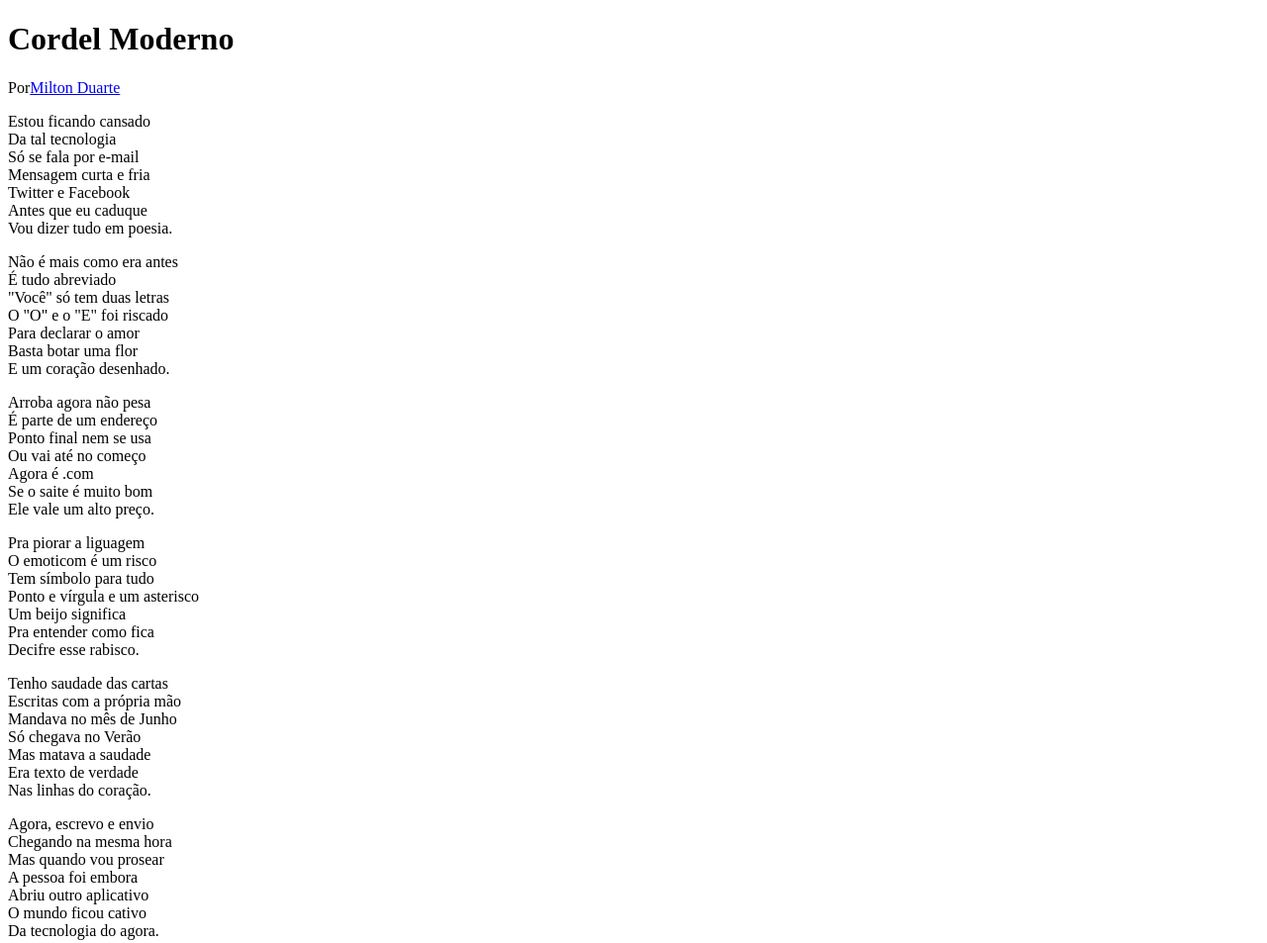
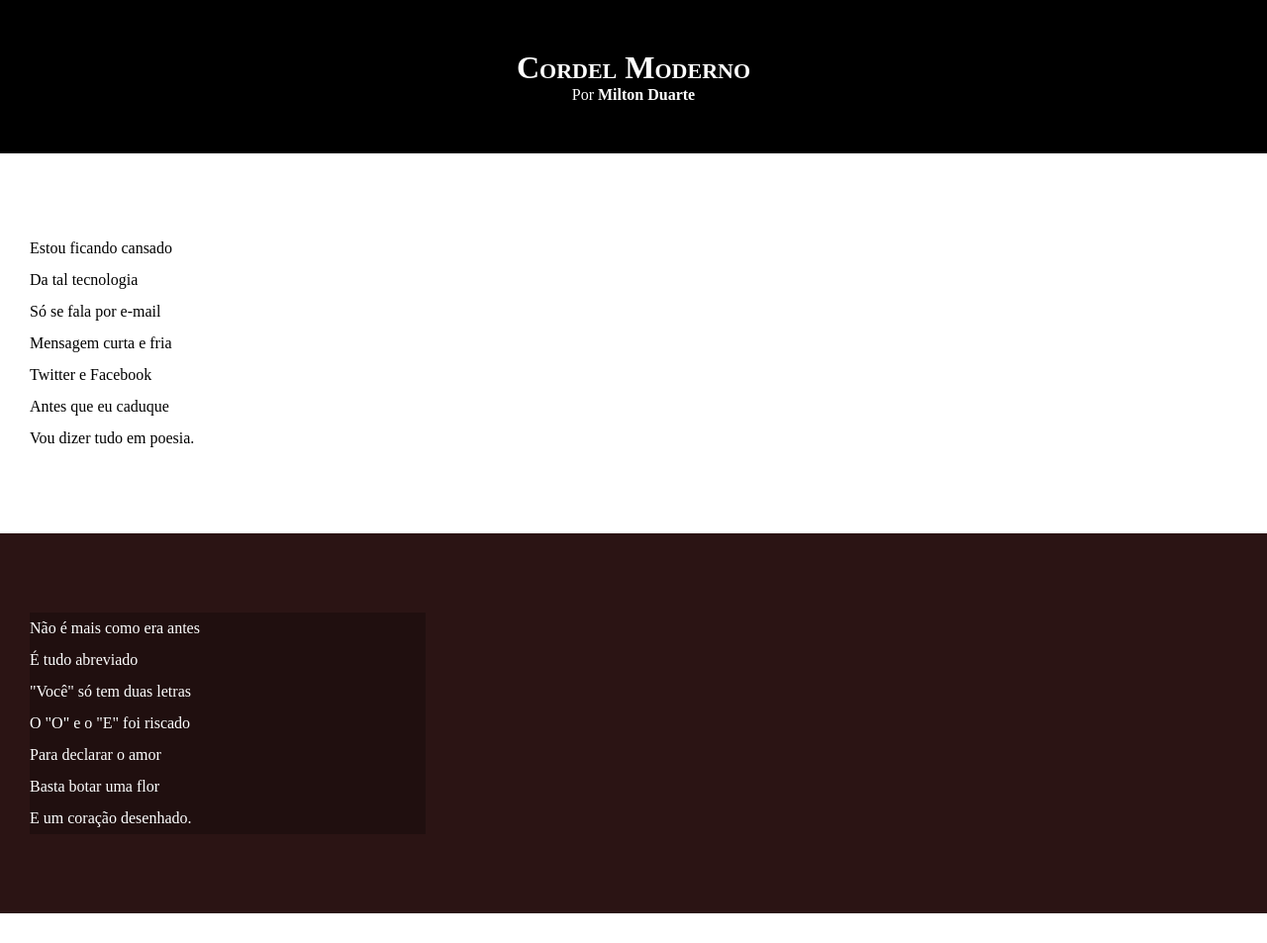
Before and after one commit to VictorPortela01/html-css, a plain HTML site: page desafios/d012/projeto-cartel/index.html in a window 1280 px wide. Shown: the top 953 px of the page at 99% size. Drawn offline with Linux system fonts and the light colour scheme.

Commit message:
atualizei estilos dos textos e blocos

```diff
--- a/desafios/d012/projeto-cartel/estilo/style.css
+++ b/desafios/d012/projeto-cartel/estilo/style.css
@@ -1 +1,71 @@
 @charset "UTF-8";
+
+* {
+    margin: 0px;
+    padding: 0px;
+}
+
+html, body {
+    min-height: 100%;
+    background-color: darkgray;
+
+}
+
+header {
+    background-color: black;
+    color: white;
+    text-align: center;
+
+}
+
+header > h1 {
+    padding-top: 50px;
+    font-variant: small-caps;
+ /*text-transform: uppercase;
+  PARA DEIXAR AS LETRAS MAIÚSCULAS*/
+}
+
+header > p {
+    padding-bottom: 50px;
+}
+
+a {
+    color: white;
+    text-decoration: none;
+    font-weight: bolder;
+}
+
+header a:hover , footer a:hover {
+    text-decoration: underline;
+}
+section{
+    padding-top: 10vh;
+    padding-bottom: 10vh;
+    line-height: 2em;
+    padding-left: 30px;
+}
+
+section.normal{
+    background-color: white;
+    color: black;
+}
+
+section.imagem {
+    background-color: rgb(43, 20, 20);
+    color: white;
+
+}
+
+section.imagem > p {
+    width: 400px;
+    background-color: rgba(0, 0, 0, 0.253);
+
+}
+
+
+footer {
+    background-color: black;
+    text-align: center;
+    color: white;
+    padding: 10px;
+}
--- a/desafios/d012/projeto-cartel/index.html
+++ b/desafios/d012/projeto-cartel/index.html
@@ -11,10 +11,10 @@
 <body>
     <header>
         <h1>Cordel Moderno</h1>
-        <p>Por<a href="https://www.recantodasletras.com.br/poesias/3186743">Milton Duarte</a></p>
+        <p>Por <a href="https://www.recantodasletras.com.br/poesias/3186743">Milton Duarte</a></p>
     </header>
 
-    <section>
+    <section class="normal">
         <p>
             Estou ficando cansado <br>
             Da tal tecnologia <br>
@@ -28,7 +28,7 @@
 
 
 
-    <section>
+    <section class="imagem">
         <p>
             Não é mais como era antes <br>
             É tudo abreviado <br>
@@ -41,7 +41,7 @@
     </section>
 
 
-    <section>
+    <section class="normal">
         <p>
             Arroba agora não pesa <br>
             É parte de um endereço <br>
@@ -65,7 +65,7 @@
 
 
 
-    <section>
+    <section class="imagem">
         Tenho saudade das cartas <br>
         Escritas com a própria mão <br>
         Mandava no mês de Junho <br>
@@ -77,7 +77,7 @@
 
 
 
-    <section>
+    <section class="normal">
         <p>
             Agora, escrevo e envio <br>
             Chegando na mesma hora <br>
```
